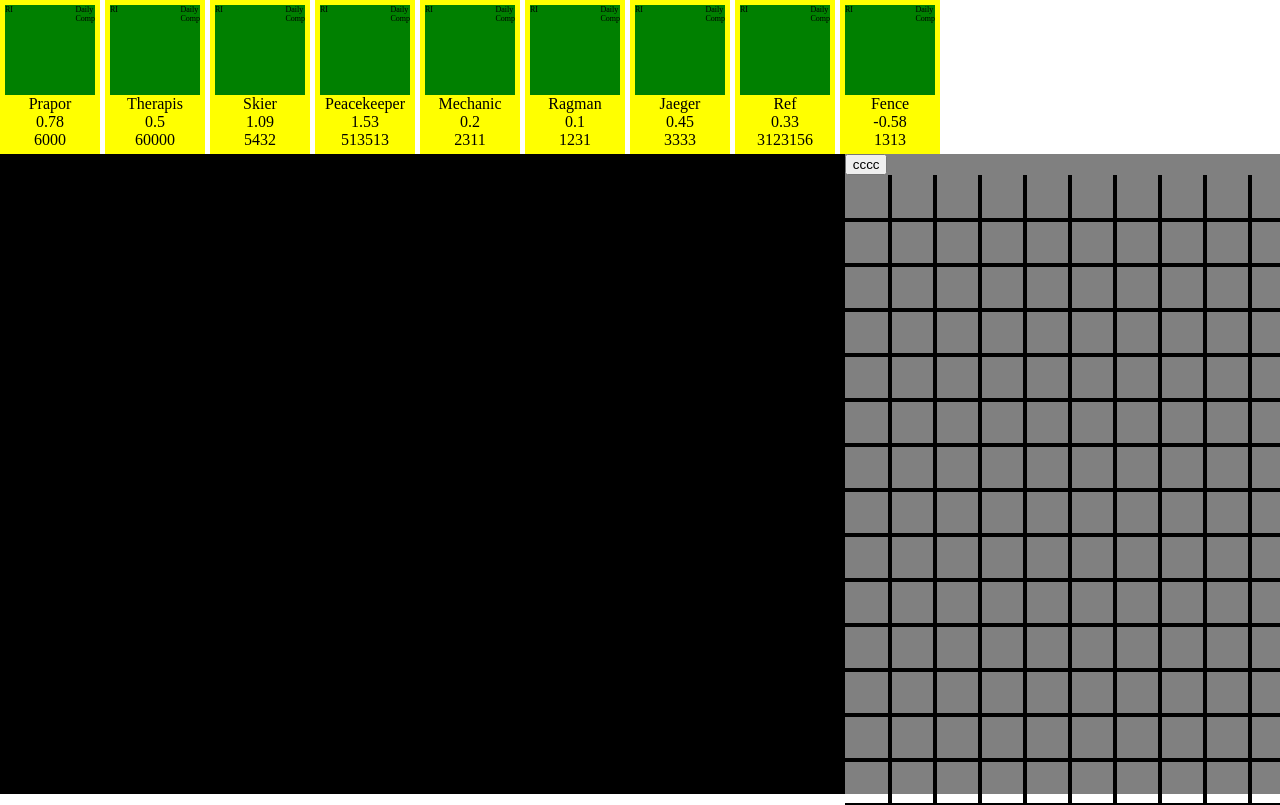
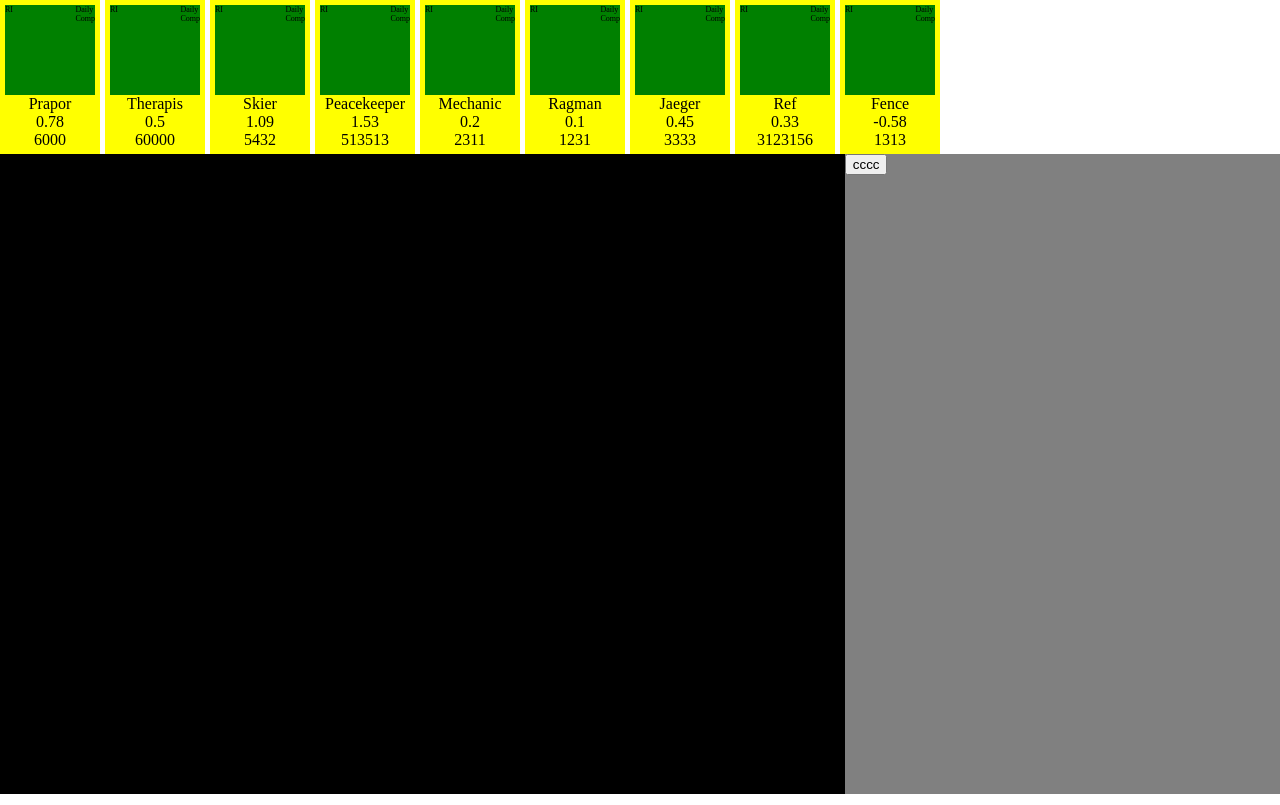
Before and after one commit to mikeski-aa/react-ts-tarkov, a React (Vite) app: page / in a window 1280 px wide. Built offline with nearby package versions, Linux system fonts and the light colour scheme.

Commit message:
Working on rendering different a footer

```diff
--- a/src/App.tsx
+++ b/src/App.tsx
@@ -49,7 +49,7 @@
         <div className="tempBlocker"></div>
         <div className="gridBlocker">
           <button onClick={() => handleAddItem()}>cccc</button>
-          <div className="gridHolder" key={forceUpdateKey}>
+          {/* <div className="gridHolder" key={forceUpdateKey}>
             {gridArray.map((row, yIndex) => (
               <div className={`gridRow ${yIndex}`} key={yIndex}>
                 {row.map((item, xIndex) => (
@@ -67,7 +67,7 @@
                 ))}
               </div>
             ))}
-          </div>
+          </div> */}
         </div>
       </div>
     </div>
```
Also changed, not shown: src/components/FooterBar.tsx (added).
